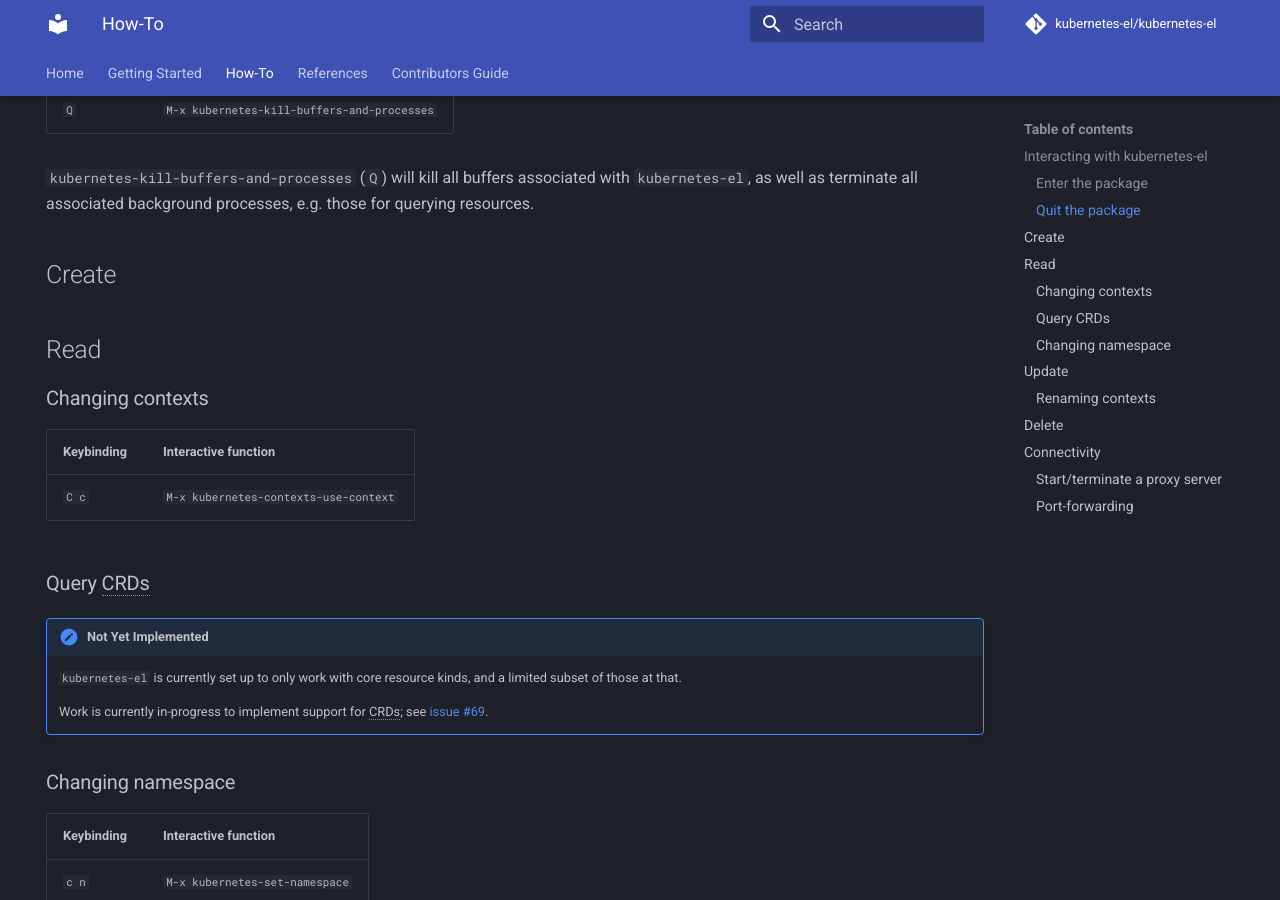
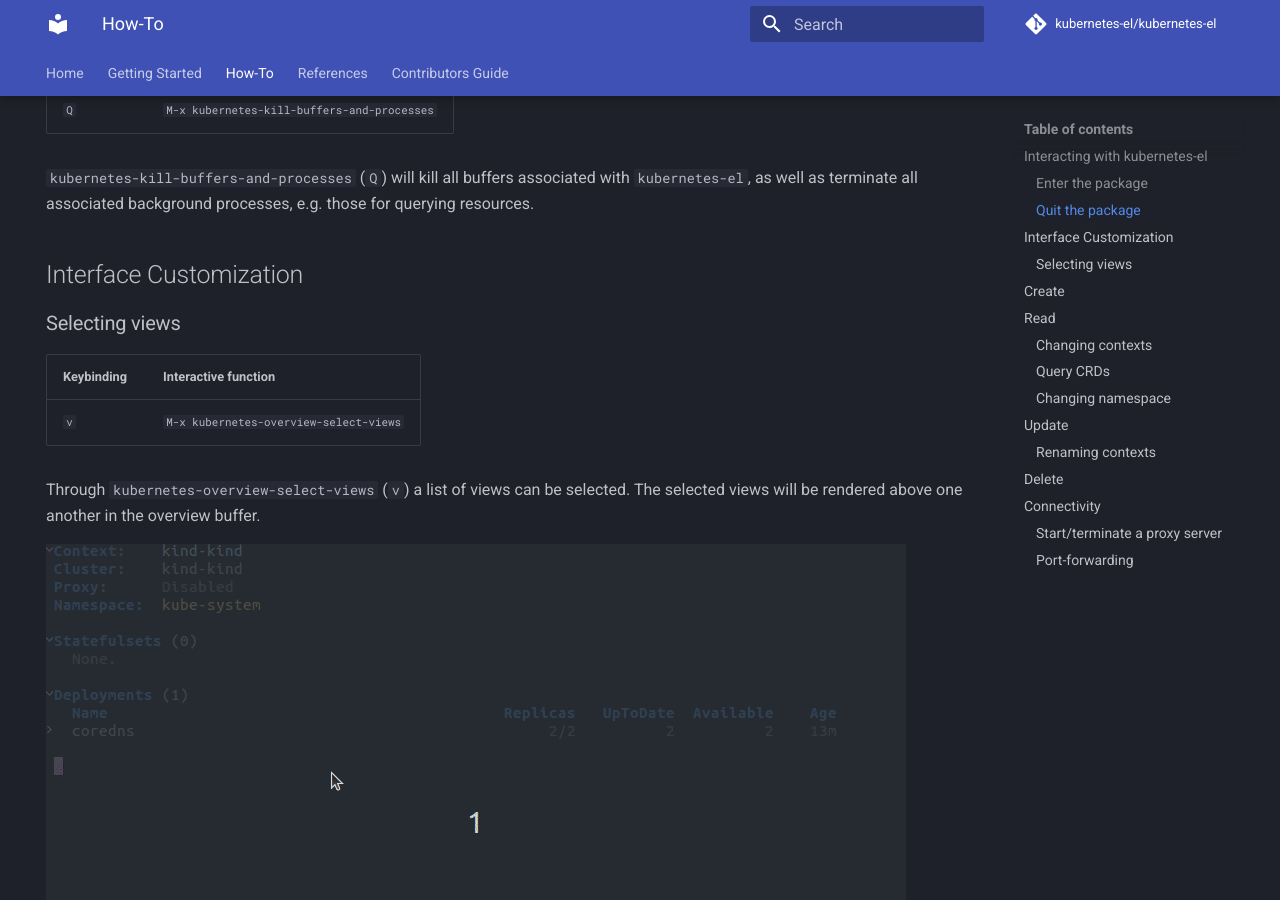
Before and after one commit to kubernetes-el/kubernetes-el, an MkDocs documentation site: the page built from docs/how-to.md, in a window 1280 px wide and 900 px high, scrolled down 585 px. Built offline with MkDocs 1.6.1 and Material for MkDocs 9.7.7, drawn with Linux system fonts in a browser that asks for light colours; comment, search, counter and statistics services are not loaded.

Commit message:
update documentation

```diff
--- a/docs/how-to.md
+++ b/docs/how-to.md
@@ -30,6 +30,18 @@ comprehensive) overview of all that is possible with the package.
 `kubernetes-kill-buffers-and-processes` (`Q`) will kill all buffers
 associated with `kubernetes-el`, as well as terminate all associated
 background processes, e.g. those for querying resources.
+
+## Interface Customization
+
+### Selecting views
+| Keybinding | Interactive function                   |
+|:-----------|:---------------------------------------|
+| `v`        | `M-x kubernetes-overview-select-views` |
+
+Through `kubernetes-overview-select-views` (`v`) a list of views can be selected. The selected views will be rendered above one another in the overview buffer.
+
+![Selecting views](./img/views-select.gif)
+
 
 ## Create
 
```
Also changed, not shown: docs/img/views-select.gif (added).
